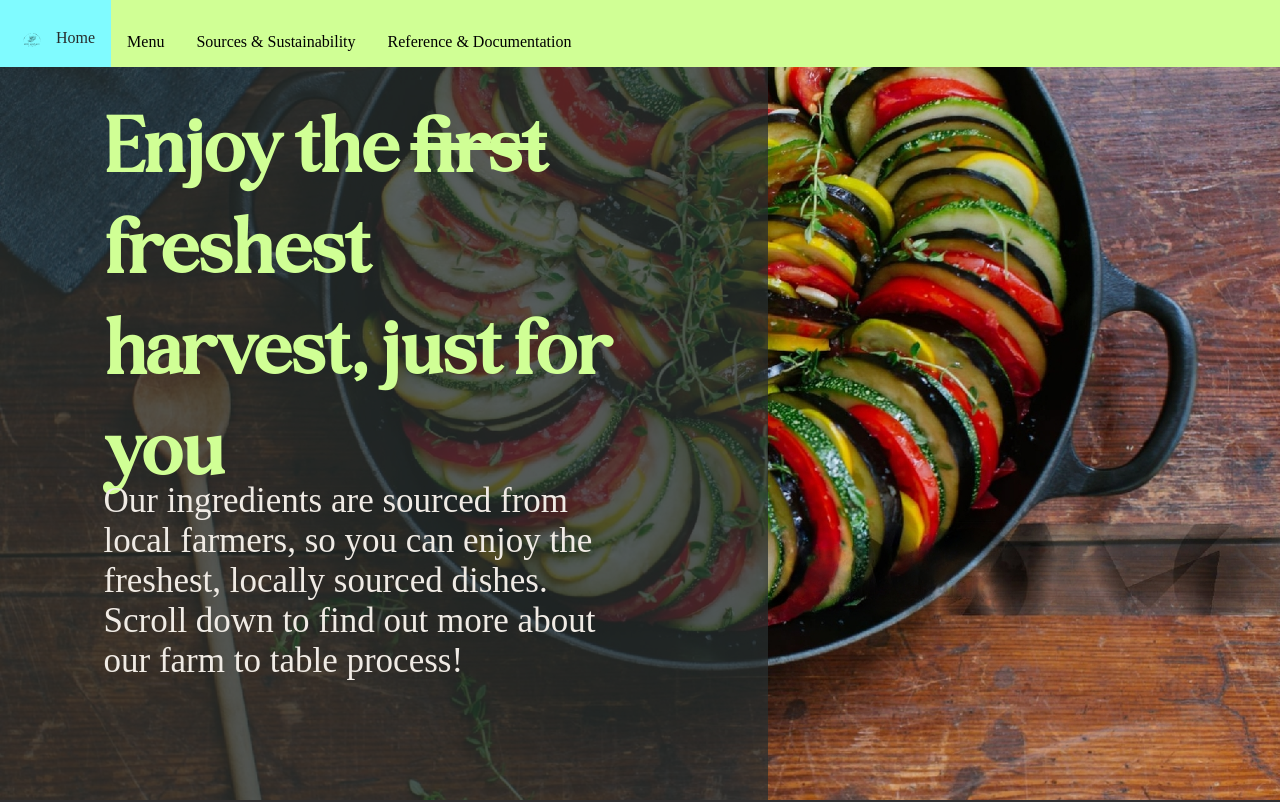
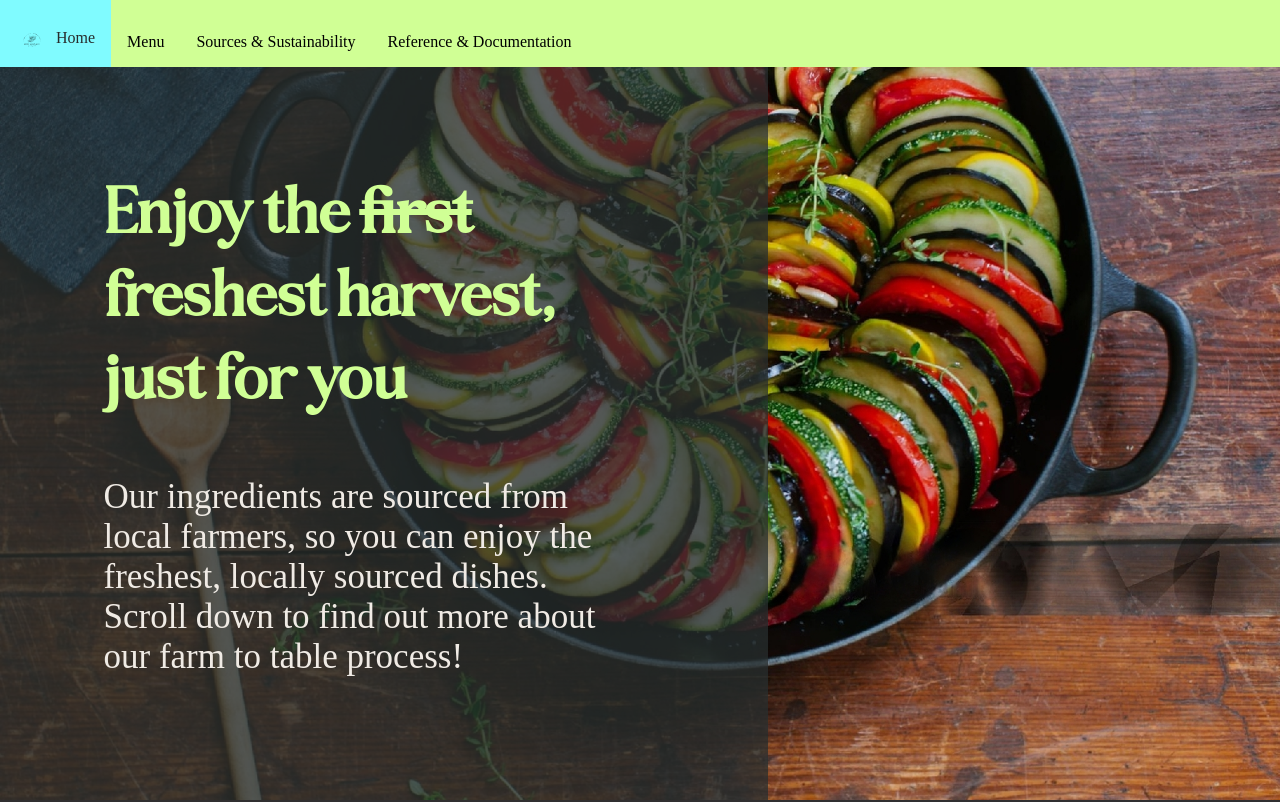
Before and after one commit to ChoccyMilkBoi/Webmaster-24-25, a React (Vite) app: page /sources in a window 1280 px wide. Shown: the top 802 px of the page. Built offline with nearby package versions, Linux system fonts and the light colour scheme.

Commit message:
modified:   src/Sources.tsx 	modified:   src/index.css

```diff
--- a/src/Sources.tsx
+++ b/src/Sources.tsx
@@ -8,7 +8,7 @@ function Sources() {
 			<div className="full-grid-1">
 				<div className="hero-section-sourced">
 					<div className="center-hero-yap">
-						<p className="hero-yap font-beeg">
+						<p className="yap-yap font-beeg">
 							Enjoy the <s>first</s> freshest harvest, just for
 							you
 						</p>
--- a/src/index.css
+++ b/src/index.css
@@ -125,8 +125,8 @@
 }
 
 .hero-yap {
-  font-size: 700%;
-  font-size: 6vw;
+  font-size: 50%;
+  font-size: 3vw;
   color: #d0ff95;
 
   grid-column-start: 3;
@@ -486,7 +486,20 @@
 }
 
 
+.yap-yap {
+  font-size: 300%;
+  font-size: 5vw;
+  color: #d0ff95;
 
+  grid-column-start: 3;
+  grid-column-end: 14;
+
+  grid-row-start: 4;
+  grid-row-end: 6;
+
+
+  font-weight: bolder;
+}
 
 
 .hero-section-sourced {
@@ -772,7 +785,7 @@ h3 {
 
 .hero-yap {
   font-size: 700%;
-  font-size: 6vw;
+  font-size: 5vw;
   color: #d0ff95;
 
   grid-column-start: 3;
```
